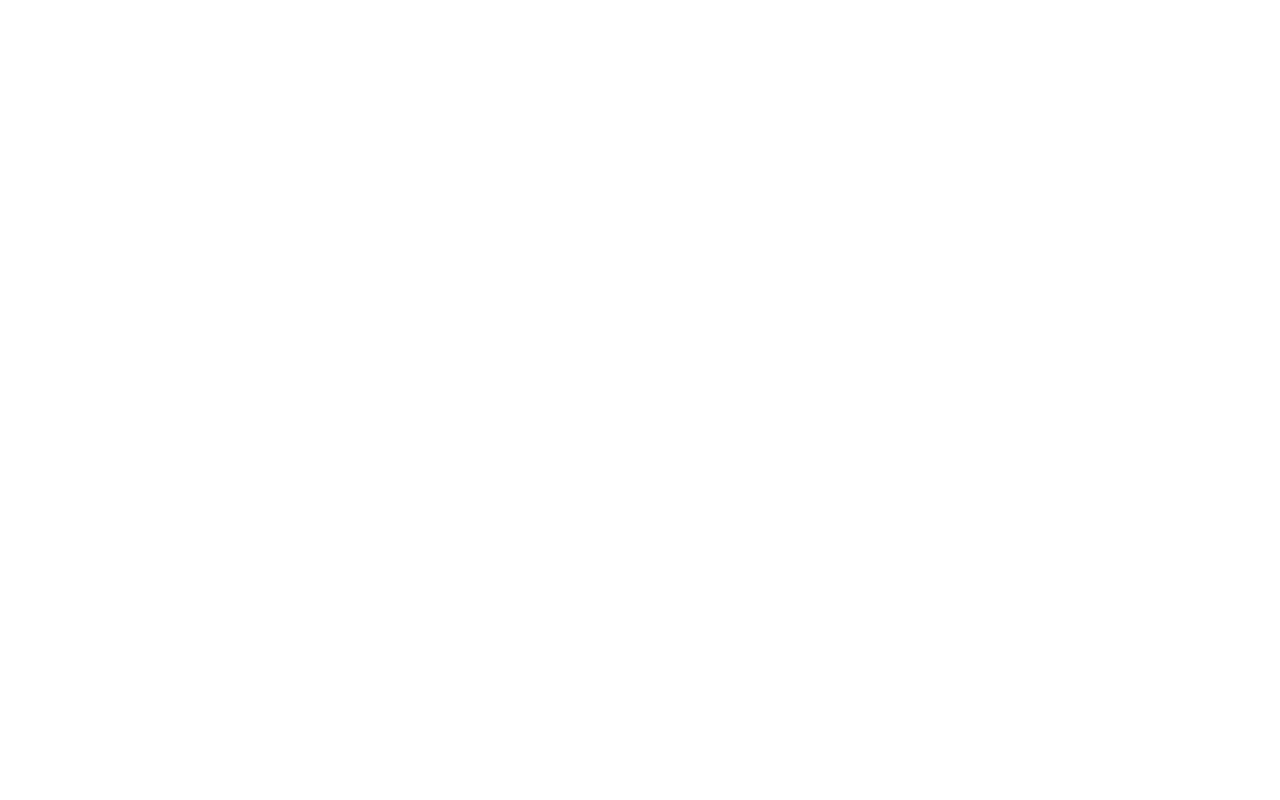
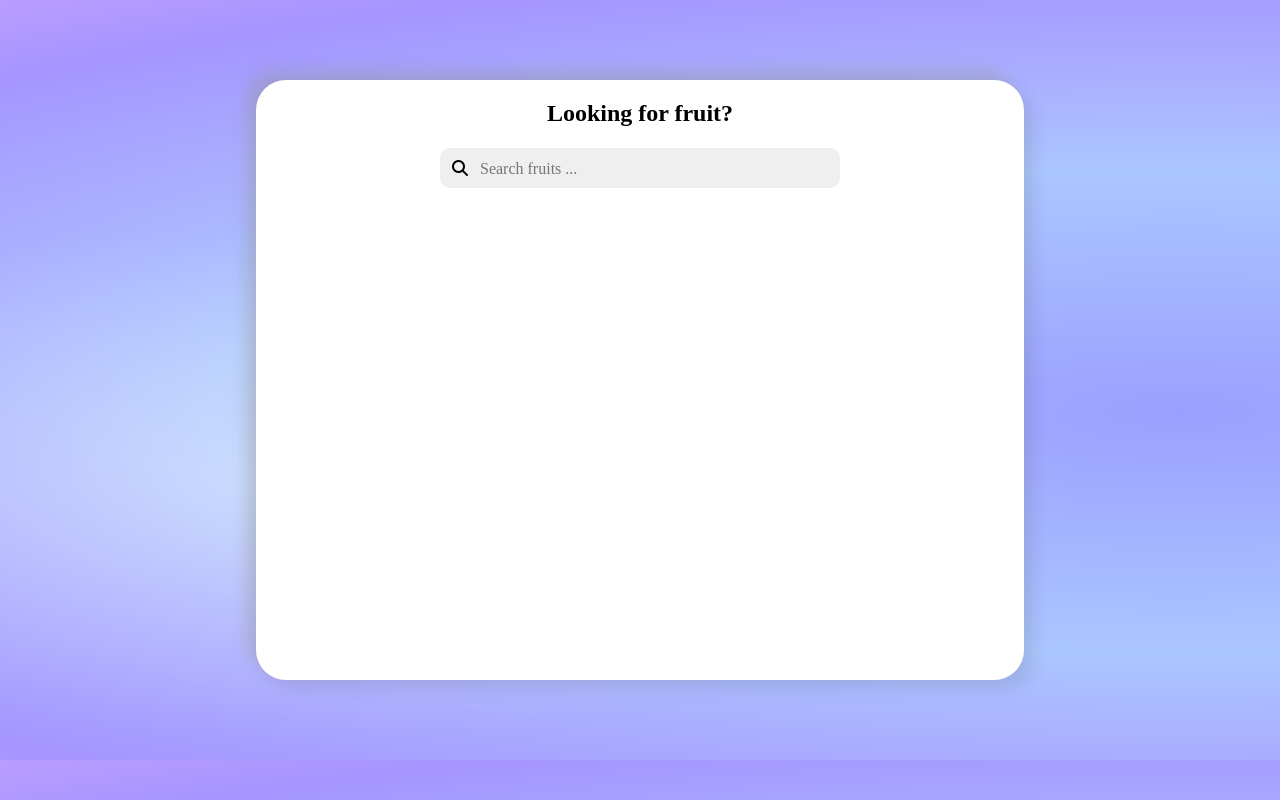
Before and after one commit to yukonnor/bootcamp-fruit-search, a plain HTML site: page index.html in a window 1280 px wide. Drawn offline with nearby package versions, Linux system fonts and the light colour scheme.

Commit message:
set initial styling

```diff
--- a/index.html
+++ b/index.html
@@ -0,0 +1,28 @@
+<!DOCTYPE html>
+<html lang="en">
+    <head>
+        <meta charset="UTF-8" />
+        <title>Fruit Search</title>
+        <link
+            rel="stylesheet"
+            href="https://cdnjs.cloudflare.com/ajax/libs/normalize/5.0.0/normalize.min.css"
+        />
+        <link rel="stylesheet" href="./style.css" />
+        <script src="https://kit.fontawesome.com/ea57d4f1d6.js" crossorigin="anonymous"></script>
+    </head>
+    <body>
+        <!-- partial:index.partial.html -->
+        <div class="search-container">
+            <h2 class="search-header">Looking for fruit?</h2>
+            <div class="search-box">
+                <i class="fa-solid fa-magnifying-glass"></i>
+                <input type="text" name="fruit" id="fruit" placeholder="Search fruits ..." />
+            </div>
+            <div class="suggestions">
+                <ul></ul>
+            </div>
+        </div>
+        <!-- partial -->
+        <script src="./search-input.js"></script>
+    </body>
+</html>
--- a/style.css
+++ b/style.css
@@ -1,5 +1,5 @@
 * {
-    /* box-sizing: border-box; */
+    box-sizing: border-box;
 }
 
 :focus {
@@ -7,16 +7,63 @@
 }
 
 body {
-    /* TODO */
+    background: radial-gradient(
+            60.3% 33.42% at 23.4% 63.58%,
+            rgba(255, 115, 249, 0.2) 0%,
+            rgba(99, 3, 255, 0.2) 100%
+        ),
+        radial-gradient(
+            193.42% 81.72% at 92.19% 54.21%,
+            #a7c7ff 0%,
+            #bef7ff 39.06%,
+            #b6b9ff 71.57%,
+            #fcd8ff 100%
+        );
+}
+
+.search-container {
+    width: 60%;
+    min-width: 400px;
+    height: 600px;
+    border-radius: 30px;
+    margin: 80px auto;
+    padding: 20px;
+    background: #fff;
+    /* box-shadow: 0px 4px 35px 0px rgba(0, 0, 0, 0.19); */
+    box-shadow: -10px -10px 15px rgba(149, 149, 149, 0.384), 10px 10px 15px rgba(70, 70, 70, 0.12);
+}
+
+.search-header {
+    margin: auto;
+    text-align: center;
+}
+
+.search-box {
+    width: 80%;
+    max-width: 400px;
+    height: 40px;
+    border-radius: 10px;
+    margin: 20px auto;
+    background: #efefef;
+}
+
+.search-box:hover {
+    background: #e2e2e2;
+}
+
+.fa-magnifying-glass {
+    margin: 12px 0px;
+    margin-left: 12px;
+    margin-right: 6px;
 }
 
 input {
-    /* TODO */
+    border: none;
+    background-color: rgb(0, 0, 0, 0);
+    outline: none;
+    width: 80%;
 }
 
-.search-container {
-    /* TODO */
-}
 .search-container input,
 .search-container .suggestions {
     /* TODO */
```
